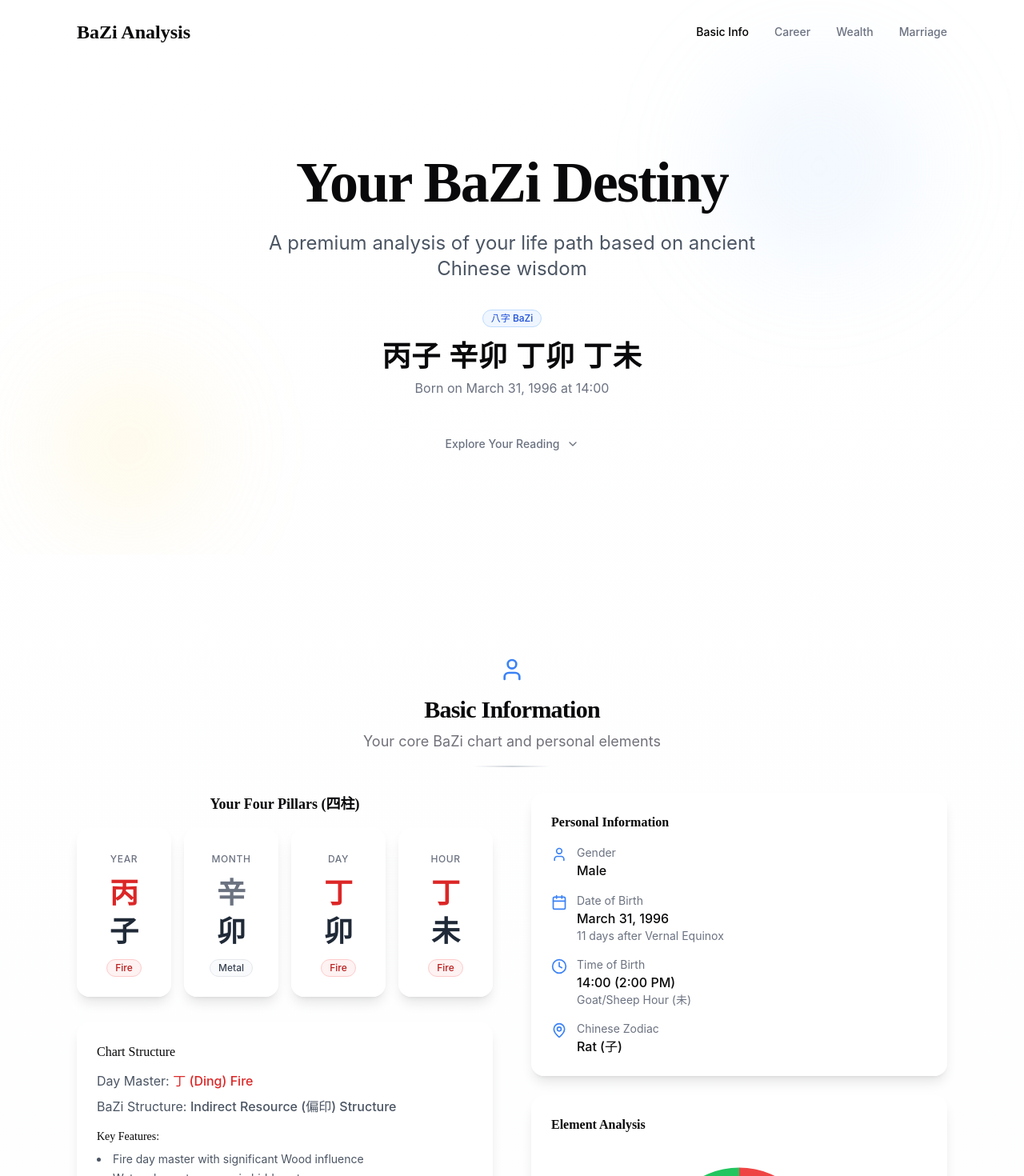
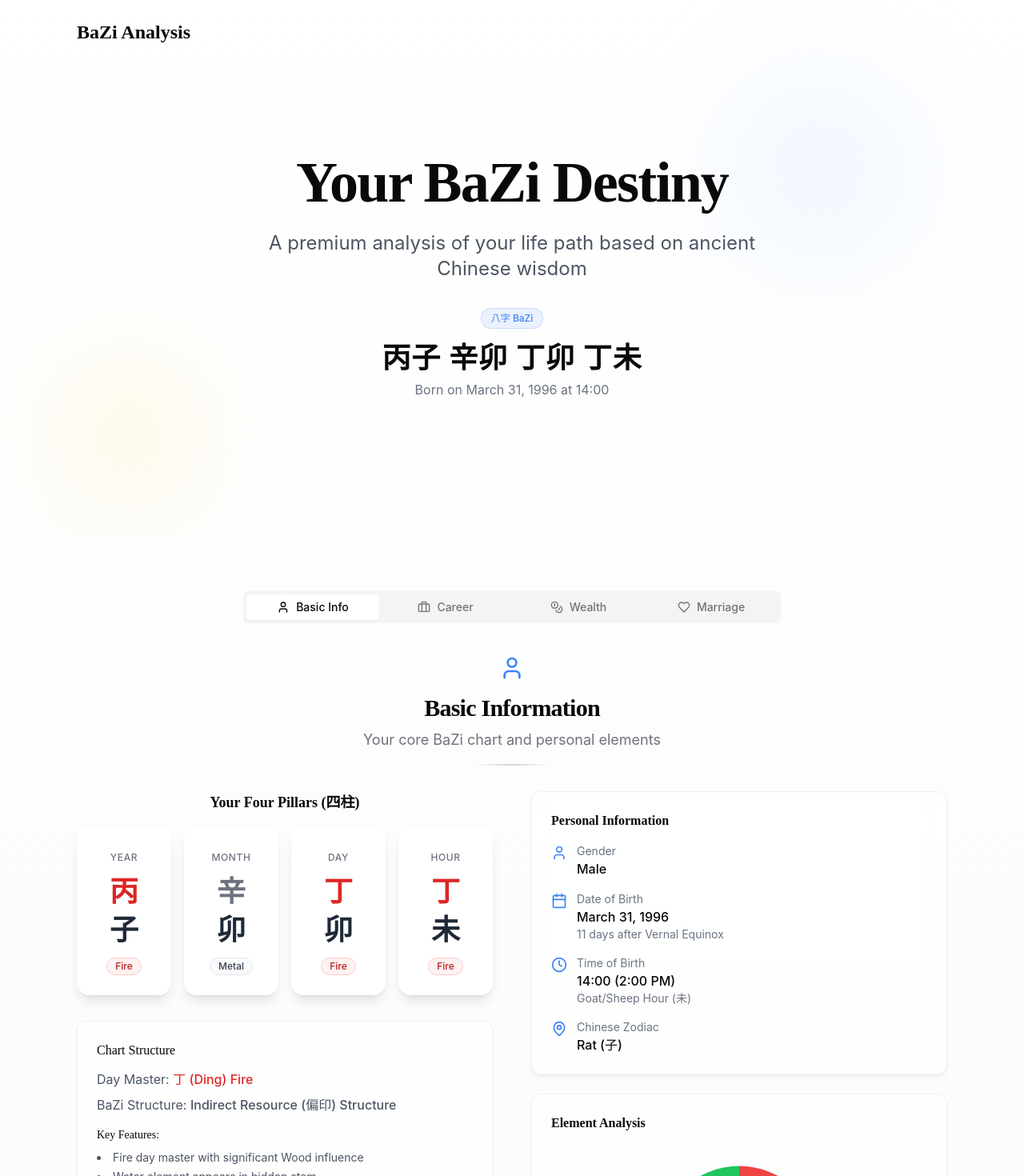
Before and after one commit to lethienan3196/fate-sage-portal, a React (Vite) app: page / in a window 1280 px wide. Shown: the top 1470 px of the page at 80% size. Built offline with nearby package versions, Linux system fonts and the light colour scheme.

Commit message:
Convert sections into tabs
This commit converts the existing sections into a tabbed interface.

```diff
--- a/src/pages/Index.tsx
+++ b/src/pages/Index.tsx
@@ -4,19 +4,13 @@ import { cn } from '@/lib/utils';
 import PillarCard from '@/components/PillarCard';
 import SectionHeading from '@/components/SectionHeading';
 import ElementChart from '@/components/ElementChart';
+import { Tabs, TabsContent, TabsList, TabsTrigger } from "@/components/ui/tabs";
 import { Calendar, GraduationCap, Coins, Heart, ChevronDown, Clock, User, MapPin, ChevronRight, Briefcase, DollarSign, Users } from 'lucide-react';
 
 const Index = () => {
-  const [activeSection, setActiveSection] = useState<string>('basic');
+  const [activeTab, setActiveTab] = useState<string>('basic');
   const [scrollY, setScrollY] = useState(0);
   const [animatedElements, setAnimatedElements] = useState<Set<string>>(new Set());
-
-  const sectionRefs = {
-    basic: useRef<HTMLDivElement>(null),
-    career: useRef<HTMLDivElement>(null),
-    wealth: useRef<HTMLDivElement>(null),
-    marriage: useRef<HTMLDivElement>(null),
-  };
 
   const observerRef = useRef<IntersectionObserver | null>(null);
 
@@ -56,10 +50,10 @@ const Index = () => {
       { threshold: 0.3 }
     );
 
-    // Observe all sections
-    Object.values(sectionRefs).forEach((ref) => {
-      if (ref.current) {
-        observerRef.current?.observe(ref.current);
+    // Observe all elements with animation classes
+    document.querySelectorAll('.section-transition').forEach(section => {
+      if (section) {
+        observerRef.current?.observe(section);
       }
     });
 
@@ -68,14 +62,6 @@ const Index = () => {
       observerRef.current?.disconnect();
     };
   }, []);
-
-  // Scroll to section
-  const scrollToSection = (section: string) => {
-    const ref = sectionRefs[section as keyof typeof sectionRefs];
-    if (ref?.current) {
-      ref.current.scrollIntoView({ behavior: 'smooth' });
-    }
-  };
 
   return (
     <div className="min-h-screen bg-gradient-to-b from-white to-gray-50">
@@ -93,52 +79,6 @@ const Index = () => {
       >
         <div className="container max-w-6xl flex justify-between items-center">
           <h1 className="text-2xl font-bold">BaZi Analysis</h1>
-          <nav className="hidden md:flex space-x-8">
-            <button
-              onClick={() => scrollToSection('basic')}
-              className={cn(
-                "text-sm font-medium transition-colors",
-                activeSection === 'basic'
-                  ? "text-black"
-                  : "text-gray-500 hover:text-gray-900"
-              )}
-            >
-              Basic Info
-            </button>
-            <button
-              onClick={() => scrollToSection('career')}
-              className={cn(
-                "text-sm font-medium transition-colors",
-                activeSection === 'career'
-                  ? "text-black"
-                  : "text-gray-500 hover:text-gray-900"
-              )}
-            >
-              Career
-            </button>
-            <button
-              onClick={() => scrollToSection('wealth')}
-              className={cn(
-                "text-sm font-medium transition-colors",
-                activeSection === 'wealth'
-                  ? "text-black"
-                  : "text-gray-500 hover:text-gray-900"
-              )}
-            >
-              Wealth
-            </button>
-            <button
-              onClick={() => scrollToSection('marriage')}
-              className={cn(
-                "text-sm font-medium transition-colors",
-                activeSection === 'marriage'
-                  ? "text-black"
-                  : "text-gray-500 hover:text-gray-900"
-              )}
-            >
-              Marriage
-            </button>
-          </nav>
         </div>
       </header>
 
@@ -162,16 +102,6 @@ const Index = () => {
             </div>
             <p className="text-gray-500">Born on March 31, 1996 at 14:00</p>
           </div>
-
-          <div className="flex justify-center">
-            <button
-              onClick={() => scrollToSection('basic')}
-              className="flex items-center gap-2 text-sm font-medium text-gray-500 hover:text-black transition-colors"
-            >
-              <span>Explore Your Reading</span>
-              <ChevronDown className="h-4 w-4" />
-            </button>
-          </div>
         </div>
 
         {/* Background decorative elements */}
@@ -179,13 +109,36 @@ const Index = () => {
         <div className="absolute bottom-10 left-[5%] w-48 h-48 bg-amber-200/20 rounded-full blur-3xl"></div>
       </section>
 
-      {/* Basic Information Section */}
-      <section
-        id="basic"
-        ref={sectionRefs.basic}
-        className="py-20 md:py-32 relative section-transition"
+      {/* Tabs Section */}
+      <section className="py-10 md:py-16">
+        <div className="container max-w-6xl">
+          <Tabs
+            defaultValue="basic"
+            value={activeTab}
+            onValueChange={setActiveTab}
+            className="w-full"
           >
-        <div className="container max-w-6xl">
+            <TabsList className="grid grid-cols-4 w-full max-w-2xl mx-auto mb-10">
+              <TabsTrigger value="basic" className="flex items-center gap-2">
+                <User className="h-4 w-4" />
+                <span>Basic Info</span>
+              </TabsTrigger>
+              <TabsTrigger value="career" className="flex items-center gap-2">
+                <Briefcase className="h-4 w-4" />
+                <span>Career</span>
+              </TabsTrigger>
+              <TabsTrigger value="wealth" className="flex items-center gap-2">
+                <Coins className="h-4 w-4" />
+                <span>Wealth</span>
+              </TabsTrigger>
+              <TabsTrigger value="marriage" className="flex items-center gap-2">
+                <Heart className="h-4 w-4" />
+                <span>Marriage</span>
+              </TabsTrigger>
+            </TabsList>
+
+            {/* Basic Information Tab */}
+            <TabsContent value="basic" className="section-transition">
               <SectionHeading
                 title="Basic Information"
                 subtitle="Your core BaZi chart and personal elements"
@@ -425,16 +378,10 @@ const Index = () => {
                   </div>
                 </div>
               </div>
-        </div>
-      </section>
+            </TabsContent>
 
-      {/* Career Section */}
-      <section
-        id="career"
-        ref={sectionRefs.career}
-        className="py-20 md:py-32 bg-gray-50 section-transition"
-      >
-        <div className="container max-w-6xl">
+            {/* Career Tab */}
+            <TabsContent value="career" className="section-transition">
               <SectionHeading
                 title="Career Insights"
                 subtitle="Your professional path based on BaZi analysis"
@@ -608,16 +555,10 @@ const Index = () => {
                   </div>
                 </div>
               </div>
-        </div>
-      </section>
+            </TabsContent>
 
-      {/* Wealth Section */}
-      <section
-        id="wealth"
-        ref={sectionRefs.wealth}
-        className="py-20 md:py-32 section-transition"
-      >
-        <div className="container max-w-6xl">
+            {/* Wealth Tab */}
+            <TabsContent value="wealth" className="section-transition">
               <SectionHeading
                 title="Wealth Analysis"
                 subtitle="Your financial destiny and potential based on BaZi"
@@ -769,16 +710,10 @@ const Index = () => {
                   </div>
                 </div>
               </div>
-        </div>
-      </section>
+            </TabsContent>
 
-      {/* Marriage Section */}
-      <section
-        id="marriage"
-        ref={sectionRefs.marriage}
-        className="py-20 md:py-32 bg-gray-50 section-transition"
-      >
-        <div className="container max-w-6xl">
+            {/* Marriage Tab */}
+            <TabsContent value="marriage" className="section-transition">
               <SectionHeading
                 title="Relationship & Marriage"
                 subtitle="Your romantic destiny and partnership potential"
@@ -966,6 +901,8 @@ const Index = () => {
                   </div>
                 </div>
               </div>
+            </TabsContent>
+          </Tabs>
         </div>
       </section>
 
@@ -984,65 +921,96 @@ const Index = () => {
         </div>
       </footer>
 
-      {/* JavaScript for animations and interactions */}
-      <script type="text/javascript" dangerouslySetInnerHTML={{
-        __html: `
-          // Intersection Observer for scroll-based section detection
-          document.addEventListener('DOMContentLoaded', function() {
-            const sections = document.querySelectorAll('section[id]');
+      {/* Add CSS styles for animations and element transitions */}
+      <style jsx>{`
+        .scroll-indicator {
+          position: fixed;
+          top: 0;
+          left: 0;
+          height: 3px;
+          background: linear-gradient(to right, #3b82f6, #60a5fa);
+          z-index: 100;
+          width: 0%;
+        }
 
-            const observerOptions = {
-              root: null,
-              rootMargin: '0px',
-              threshold: 0.6,
-            };
+        .water-chip {
+          display: inline-block;
+          background-color: rgba(59, 130, 246, 0.1);
+          color: #3b82f6;
+          font-size: 0.75rem;
+          font-weight: 500;
+          padding: 0.25rem 0.75rem;
+          border-radius: 9999px;
+          border: 1px solid rgba(59, 130, 246, 0.2);
+        }
 
-            const observer = new IntersectionObserver((entries) => {
-              entries.forEach(entry => {
-                if (entry.isIntersecting) {
-                  // Update active section
-                  document.querySelectorAll('nav button').forEach(btn => {
-                    if (btn.textContent.toLowerCase().includes(entry.target.id)) {
-                      btn.classList.add('text-black');
-                      btn.classList.remove('text-gray-500');
-                    } else {
-                      btn.classList.remove('text-black');
-                      btn.classList.add('text-gray-500');
+        .fire-chip {
+          display: inline-block;
+          background-color: rgba(239, 68, 68, 0.1);
+          color: #ef4444;
+          font-size: 0.75rem;
+          font-weight: 500;
+          padding: 0.25rem 0.75rem;
+          border-radius: 9999px;
+          border: 1px solid rgba(239, 68, 68, 0.2);
         }
-                  });
+
+        .wood-chip {
+          display: inline-block;
+          background-color: rgba(34, 197, 94, 0.1);
+          color: #22c55e;
+          font-size: 0.75rem;
+          font-weight: 500;
+          padding: 0.25rem 0.75rem;
+          border-radius: 9999px;
+          border: 1px solid rgba(34, 197, 94, 0.2);
         }
-              });
-            }, observerOptions);
 
-            sections.forEach(section => {
-              observer.observe(section);
-            });
+        .metal-chip {
+          display: inline-block;
+          background-color: rgba(156, 163, 175, 0.1);
+          color: #6b7280;
+          font-size: 0.75rem;
+          font-weight: 500;
+          padding: 0.25rem 0.75rem;
+          border-radius: 9999px;
+          border: 1px solid rgba(156, 163, 175, 0.2);
+        }
 
-            // Initial animation for visible elements
-            setTimeout(() => {
-              const elements = document.querySelectorAll('.element-fade-in');
-              elements.forEach((el, index) => {
-                if (isElementInViewport(el)) {
-                  setTimeout(() => {
-                    el.classList.add('element-visible');
-                  }, 100 * index);
+        .earth-chip {
+          display: inline-block;
+          background-color: rgba(245, 158, 11, 0.1);
+          color: #f59e0b;
+          font-size: 0.75rem;
+          font-weight: 500;
+          padding: 0.25rem 0.75rem;
+          border-radius: 9999px;
+          border: 1px solid rgba(245, 158, 11, 0.2);
         }
-              });
-            }, 500);
-          });
 
-          // Helper function to check if element is in viewport
-          function isElementInViewport(el) {
-            const rect = el.getBoundingClientRect();
-            return (
-              rect.top >= 0 &&
-              rect.left >= 0 &&
-              rect.bottom <= (window.innerHeight || document.documentElement.clientHeight) &&
-              rect.right <= (window.innerWidth || document.documentElement.clientWidth)
-            );
+        .glass-card {
+          background-color: rgba(255, 255, 255, 0.7);
+          backdrop-filter: blur(10px);
+          border-radius: 0.75rem;
+          border: 1px solid rgba(209, 213, 219, 0.3);
+          box-shadow: 0 4px 6px -1px rgba(0, 0, 0, 0.05), 0 2px 4px -1px rgba(0, 0, 0, 0.03);
         }
-        `
-      }} />
+
+        .element-fade-in {
+          opacity: 0;
+          transform: translateY(20px);
+          transition: opacity 0.5s ease, transform 0.5s ease;
+        }
+
+        .element-visible {
+          opacity: 1;
+          transform: translateY(0);
+        }
+
+        .section-transition {
+          transition: opacity 0.3s ease;
+        }
+      `}</style>
     </div>
   );
 };
```
Lines whose indentation alone changed are shown as unchanged.
